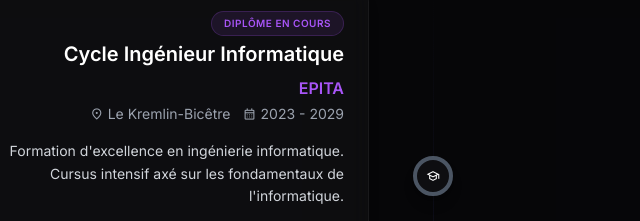
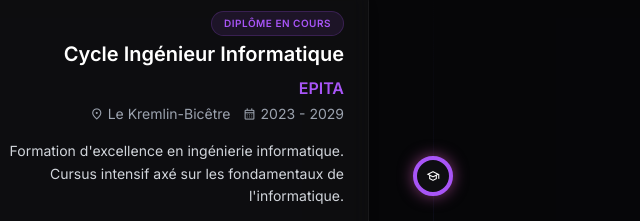
Before and after one commit to Swiiptz/mml-site, a plain HTML site: page index.html in a window 1280 px wide. Shown: the part 3793-4014 px from the top of the page, 207-847 px from the left. Drawn offline with nearby package versions, Linux system fonts and the light colour scheme.

Commit message:
Brighting update

```diff
--- a/index.html
+++ b/index.html
@@ -743,7 +743,7 @@ J’ai commencé mon aventure dans l’informatique dès l’école primaire, en
                         </div>
                     </div>
 
-                    <div class="absolute left-6 md:left-1/2 -ml-[20px] w-10 h-10 rounded-full bg-surface border-4 border-gray-600 group-hover:border-secondary transition-colors shadow-lg z-10 mt-6 md:mt-0 flex items-center justify-center group-hover:scale-110 transition-transform">
+                    <div class="absolute left-6 md:left-1/2 -ml-[20px] w-10 h-10 rounded-full bg-surface border-4 border-gray-600 border-secondary transition-colors shadow-[0_0_15px_rgba(247,104,217,0.5)] z-10 mt-6 md:mt-0 flex items-center justify-center group-hover:scale-110 transition-transform">
                         <span class="material-symbols-outlined text-white text-sm">school</span>
                     </div>
 
```
